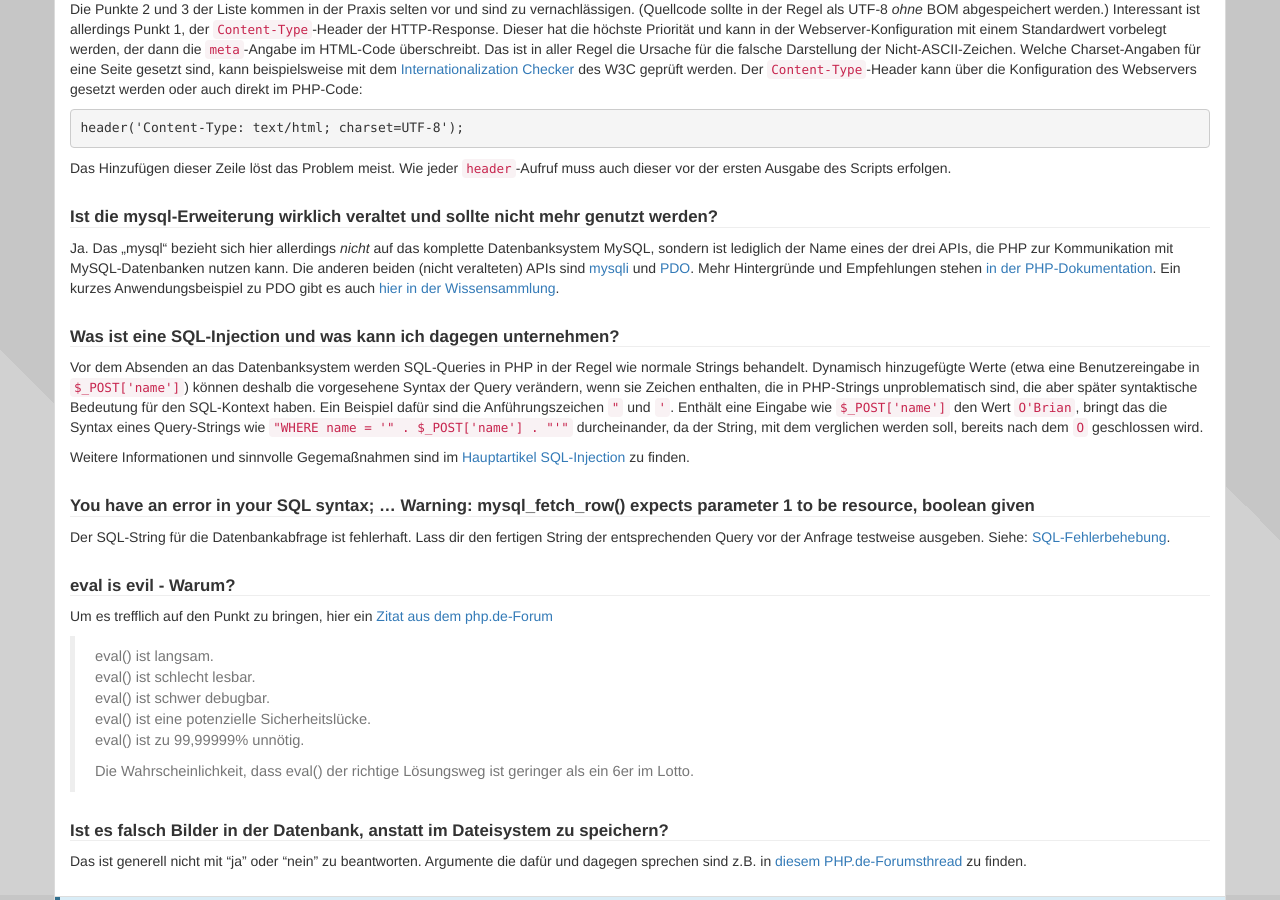
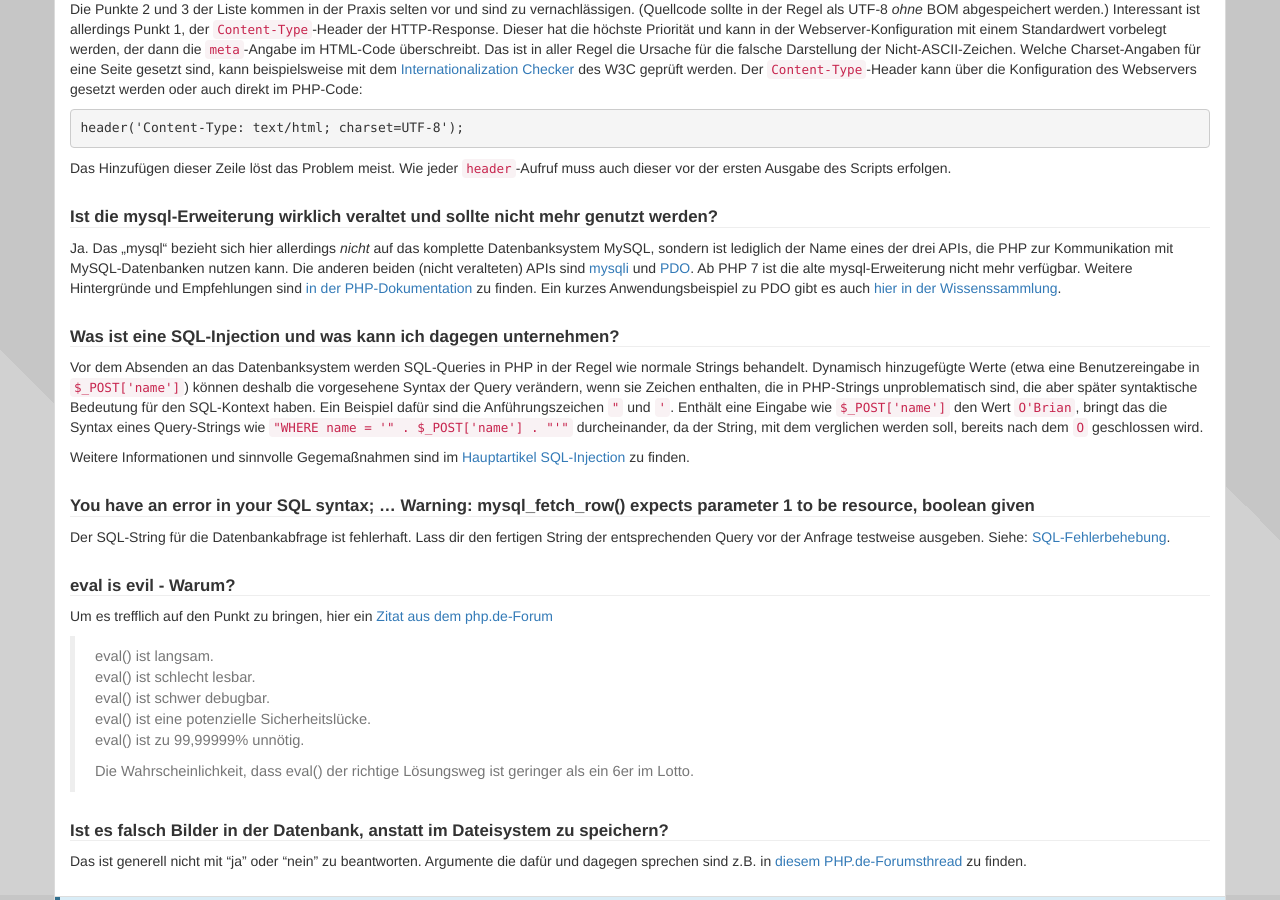
Before and after one commit to php-de/php-de.github.io, a Jekyll site: the page built from introduction/04_faq.md, in a window 1280 px wide and 900 px high, scrolled down 2705 px. Built offline with Jekyll 4.4.1, drawn with Linux system fonts in a browser that asks for light colours; nearby versions of some CDN libraries.

Commit message:
FAQ: mysql ab PHP 7 nicht mehr verfügbar. Linkfix.

```diff
--- a/introduction/04_faq.md
+++ b/introduction/04_faq.md
@@ -203,14 +203,12 @@ Marks](https://de.wikipedia.org/wiki/Byte_Order_Mark). Siehe auch:
 [EVA-Prinzip]({{ page.root }}/jumpto/eva-prinzip/).
 
 
-
 #### [Nach Aktion XY zeigt mein Browser nur noch eine weiße Seite.](#weisse-seite)
 {: #weisse-seite}
 
 Wahrscheinlich handelt es sich um einen Parser-Fehler. Üblicherweise hast Du
 einen Stringbegrenzer, ein Semikolon oder eine Klammer vergessen. Siehe:
 [Standardfehler]({{ page.root }}/jumpto/standardfehler/).
-
 
 
 #### <span id="charset"></span>[Warum werden auf meiner Seite die Umlaute falsch dargestellt, obwohl ich UTF-8 im HTML-Dokument angegeben habe?](#html-charset)
@@ -259,8 +257,8 @@ Ja. Das „mysql“ bezieht sich hier allerdings *nicht* auf das komplette
 Datenbanksystem MySQL, sondern ist lediglich der Name eines der drei APIs, die
 PHP zur Kommunikation mit MySQL-Datenbanken nutzen kann. Die anderen beiden
 (nicht veralteten) APIs sind [mysqli](http://php.net/mysqli) und
-[PDO](http://php.net/pdo). Mehr Hintergründe und Empfehlungen stehen [in der
-PHP-Dokumentation](http://php.net/manual/en/mysqlinfo.api.choosing.php). Ein kurzes Anwendungsbeispiel zu PDO gibt es auch [hier in der Wissensammlung](http://php-de.github.io/jumpto/pdo/).
+[PDO](http://php.net/pdo). Ab PHP 7 ist die alte mysql-Erweiterung nicht mehr verfügbar. Weitere Hintergründe und Empfehlungen sind [in der
+PHP-Dokumentation](http://php.net/manual/en/mysqlinfo.api.choosing.php) zu finden. Ein kurzes Anwendungsbeispiel zu PDO gibt es auch [hier in der Wissenssammlung]({{ page.root }}/jumpto/pdo/).
 
 
 #### [Was ist eine SQL-Injection und was kann ich dagegen unternehmen?](#sql-injection)
```
